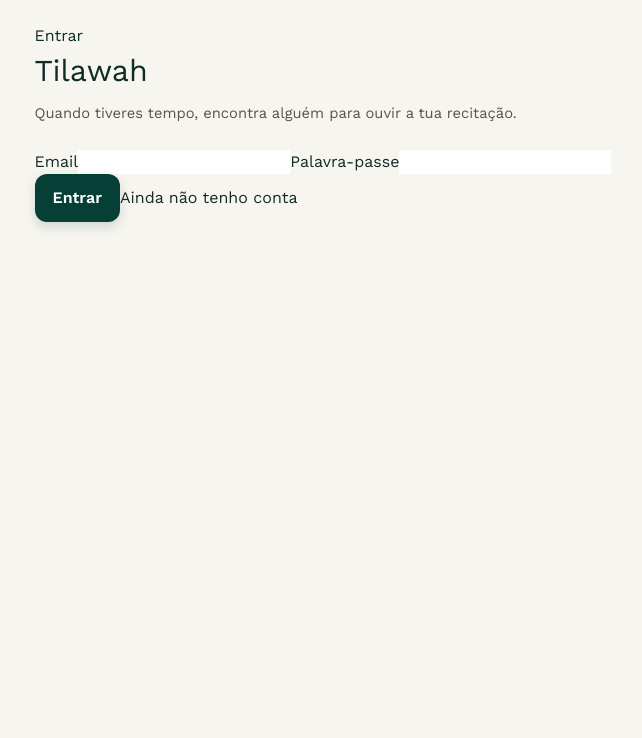
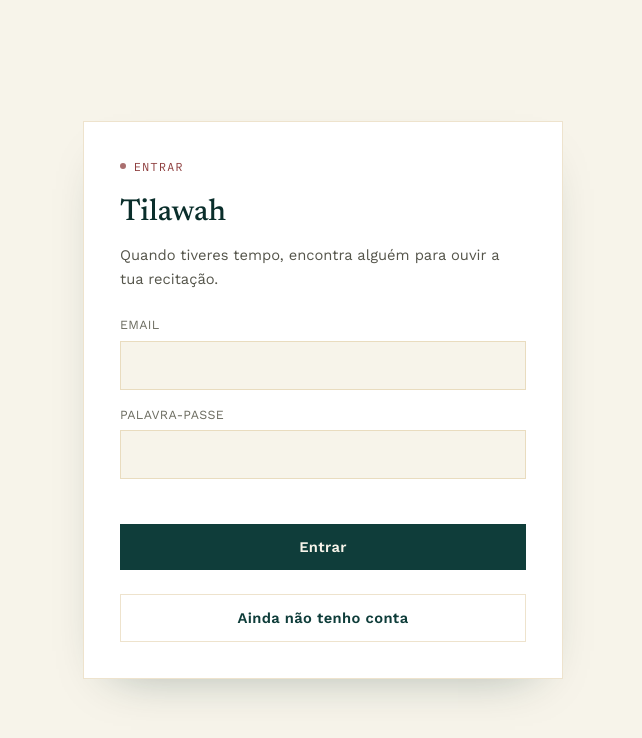
Before and after one commit to bilalmuhammad1240/tilawah-site, a Next.js app: page /login in a window 1280 px wide. Shown: the top 738 px of the page, without its empty margins (317-959 px from the left). Built offline with nearby package versions, Linux system fonts and the light colour scheme; no server answers.

Commit message:
Reverte alterações do GPT que quebravam o estilo e o build

```diff
--- a/app/globals.css
+++ b/app/globals.css
@@ -2,80 +2,60 @@
 @tailwind components;
 @tailwind utilities;
 
-:root {
-  --forest: #063f35;
-  --forest-2: #075247;
-  --gold: #d5aa52;
-  --cream: #f7f5ef;
-  --ink: #102c27;
-  --muted: #6f7771;
-  --line: #e7e5dc;
+@layer base {
+  body {
+    @apply bg-stone-50 text-ink-900 font-sans min-h-screen;
+  }
+  h1, h2, h3 {
+    @apply font-display font-medium text-emerald-950;
+  }
+  *:focus-visible {
+    outline: 2px solid theme("colors.gold.500");
+    outline-offset: 2px;
+  }
 }
 
-* { box-sizing: border-box; }
-html, body { min-height: 100%; }
-body {
-  margin: 0;
-  background: var(--cream);
-  color: var(--ink);
-  font-family: var(--font-work-sans), system-ui, sans-serif;
+@layer components {
+  .card {
+    @apply bg-white border border-gold-500/30 p-9 shadow-[0_20px_50px_-30px_rgba(10,46,43,0.4)] w-full max-w-[480px];
   }
-button, input, select, textarea { font: inherit; }
-
-@layer components {
-  .app-shell {
-    min-height: 100vh;
-    background: var(--cream);
+  .eyebrow {
+    @apply font-mono text-[0.72rem] uppercase tracking-[0.12em] text-maroon-600 flex items-center gap-2 mb-4;
   }
-  .top-hero {
-    position: relative;
-    overflow: hidden;
-    min-height: 360px;
-    background: linear-gradient(135deg, #063d34 0%, #075448 55%, #064439 100%);
-    color: white;
+  .dot {
+    @apply w-1.5 h-1.5 rounded-full bg-current animate-pulse;
   }
-  .top-hero::after {
-    content: "";
-    position: absolute;
-    inset: 0;
-    opacity: .09;
-    background-image: radial-gradient(circle at 20% 20%, #d5aa52 0 1px, transparent 1px), radial-gradient(circle at 80% 60%, #fff 0 1px, transparent 1px);
-    background-size: 42px 42px, 58px 58px;
-    pointer-events: none;
+  .btn {
+    @apply inline-flex items-center justify-center gap-2 py-3 px-5 w-full border-0 text-[0.92rem] font-semibold tracking-wide mt-6 transition-colors;
   }
-  .page-wrap { width: min(1100px, calc(100% - 32px)); margin: 0 auto; }
-  .glass-card {
-    background: rgba(255,255,255,.09);
-    border: 1px solid rgba(255,255,255,.13);
-    box-shadow: 0 12px 30px rgba(0,0,0,.12);
-    backdrop-filter: blur(8px);
+  .btn-primary {
+    @apply bg-emerald-900 text-stone-50 hover:bg-emerald-800;
   }
-  .content-card {
-    background: #fff;
-    border: 1px solid rgba(15,55,47,.06);
-    border-radius: 22px;
-    box-shadow: 0 7px 24px rgba(27,47,42,.07);
+  .btn-primary:disabled {
+    @apply opacity-50 cursor-not-allowed;
   }
-  .gold { color: var(--gold); }
-  .btn-primary {
-    display: inline-flex; align-items: center; justify-content: center; gap: 8px;
-    border-radius: 12px; background: var(--forest); color: white; font-weight: 600;
-    padding: 12px 18px; transition: .2s ease; box-shadow: 0 5px 12px rgba(6,63,53,.16);
+  .btn-danger {
+    @apply bg-maroon-600 text-white hover:bg-[#733030];
   }
-  .btn-primary:hover { transform: translateY(-1px); background: #075044; }
-  .btn-primary:disabled { opacity: .45; transform: none; cursor: not-allowed; }
-  .btn-secondary {
-    display: inline-flex; align-items: center; justify-content: center; gap: 8px;
-    border-radius: 12px; background: #f1f3ed; color: var(--forest); font-weight: 600; padding: 11px 16px;
+  .btn-gold {
+    @apply bg-gold-500 text-emerald-950 hover:bg-gold-300;
   }
-  .section-title { font-size: 1.35rem; font-weight: 650; letter-spacing: -.02em; }
-  .bottom-nav { box-shadow: 0 -6px 24px rgba(10,40,35,.10); }
-  .avatar-ring { border: 3px solid #e7eee7; box-shadow: 0 2px 8px rgba(0,0,0,.08); }
-  .stat-divider:not(:last-child) { border-right: 1px solid #e5e5df; }
+  .btn-ghost {
+    @apply bg-transparent border border-gold-500/30 text-emerald-900;
   }
-
-@media (max-width: 700px) {
-  .page-wrap { width: min(100% - 20px, 680px); }
-  .top-hero { min-height: 330px; }
-  .stat-divider:not(:last-child) { border-right: 0; border-bottom: 1px solid #e5e5df; }
+  .input-field {
+    @apply w-full py-3 px-3.5 border border-gold-500/30 bg-stone-50 text-[0.95rem] text-ink-900 focus:bg-white focus:border-gold-500;
   }
+  .field-label {
+    @apply block text-[0.78rem] uppercase tracking-wide text-[#6b6b5f] mb-1.5 mt-4 first:mt-0;
+  }
+  .avatar {
+    @apply w-9 h-9 rounded-full bg-gradient-to-br from-gold-500 to-emerald-700 flex items-center justify-center font-display font-semibold text-emerald-950 text-[0.95rem];
+  }
+  .hint {
+    @apply text-[#8a8a7d] text-[0.78rem] mt-3.5 leading-relaxed;
+  }
+  .err {
+    @apply text-maroon-600 text-[0.82rem] mt-2 min-h-[1em];
+  }
+}
```
Lines whose indentation alone changed are shown as unchanged.
